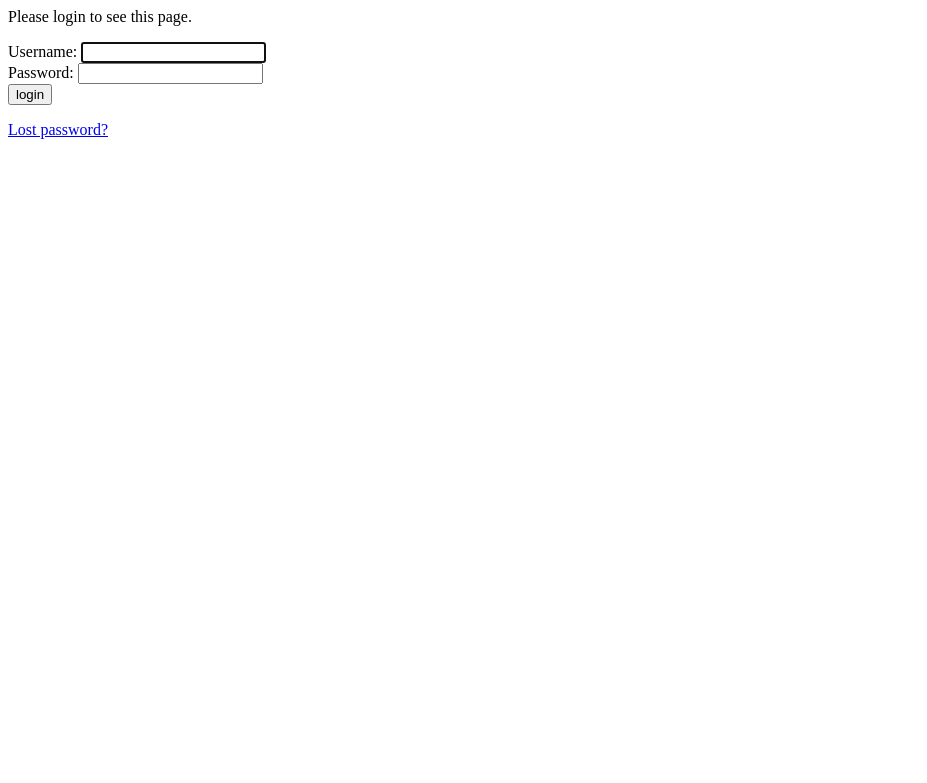
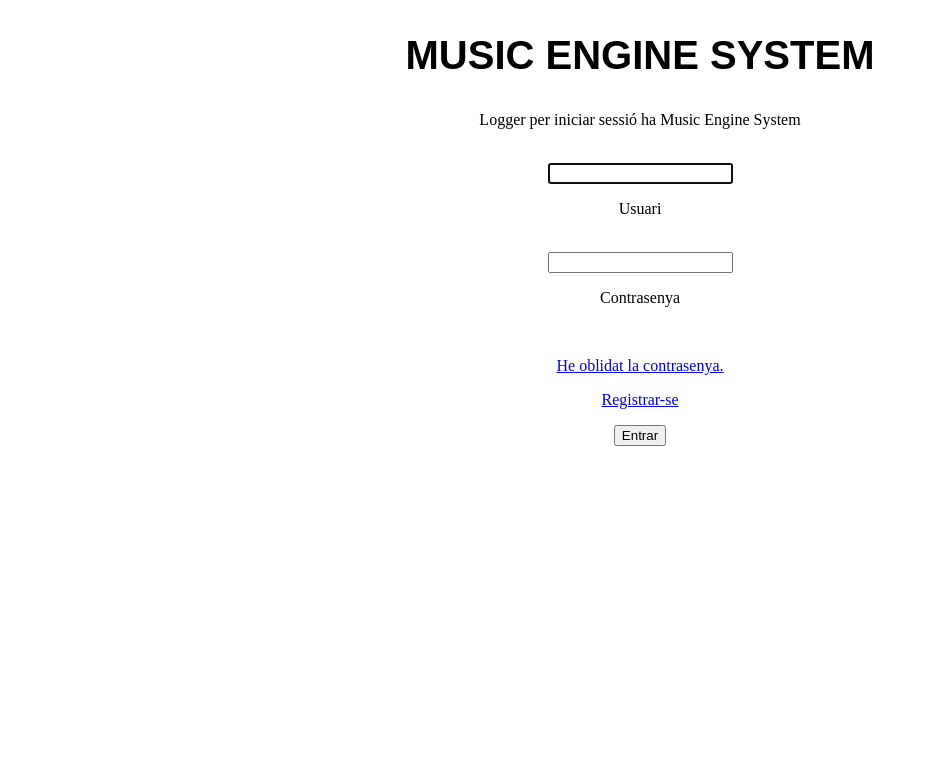
Before and after one commit to GEI-Software/Music-Engine, a Django app: page /accounts/login/?next=/create/material/ in a window 1280 px wide. Shown: the top 783 px of the page, without its empty margins (0-927 px from the left). Run offline with Django 4.2, Linux system fonts and the light colour scheme.

Commit message:
modificació login

```diff
--- /dev/null
+++ b/Django/Django_Music_Engine/static/css/login.css
@@ -0,0 +1,16 @@
+body {
+  background-color: white;
+}
+
+h2 {
+    text-align: center;
+    font-family: "Montserrat", sans-serif;
+    font-weight: 1400;
+    font-size: 40px;
+    color: black;
+    text-decoration: none;
+}
+
+.login-box {
+  text-align: center;
+}
--- a/Django/Django_Music_Engine/templates/registration/login.html
+++ b/Django/Django_Music_Engine/templates/registration/login.html
@@ -1,31 +1,61 @@
+{% load static %}
+<!DOCTYPE html>
+<html lang="en">
+<head>
+  <meta charset="utf-8">
+  <meta name="viewport" content="width=device-width, initial-scale=1">
+  <!---<title>AdminLTE 3 | Log in</title> --->
+  <link href="{% static 'css/login.css' %}" rel="stylesheet">
 
-{% block content %}
-{% if form.errors %}
-<p>Your username and password didn't match. Please try again.</p>
-{% endif %}
-{% if next %}
- {% if user.is_authenticated %}
- <p>Your account doesn't have access to this page. To proceed,
- please login with an account that has access.</p>
- {% else %}
- <p>Please login to see this page.</p>
- {% endif %}
-{% endif %}
-<form method="post" action="{% url 'login' %}">
-{% csrf_token %}
-<div>
- <td>{{ form.username.label_tag }}</td>
- <td>{{ form.username }}</td>
+</head>
+<body class="hold-transition login-page">
+<div class="login-box">
+  <div class="login-logo">
+
+    <div class="text-center">
+        <samp class="fas fa-book" height="90" alt="Logo music engine"></samp>
+    <h2>MUSIC ENGINE SYSTEM</h2>
+    </div>
+  <div>
+      <div class="login-box"><p class="login-box-msg">Logger per iniciar sessió ha Music Engine System</p></div>
+      <br/>
+      <form action="#" method="post">
+        {% csrf_token %}
+        <div>
+          <input type="text" name="username" autofocus="" autocapitalize="none" autocomplete="username" maxlength="150" required="" id="id_username">
+            <p>Usuari</p>
+          <div class="input-group-append">
+            <div class="input-group-text">
+                <samp class="fas fa-user"></samp>
+            </div>
+          </div>
+        </div>
+        <br/>
+        <div class="input-group mb-3">
+          <input type="password" name="password" autocomplete="current-password" required="" id="id_password">
+            <p>Contrasenya</p>
+          <div class="input-group-append">
+            <div class="input-group-text">
+                <samp class="fas fa-lock"></samp>
+            </div>
+          </div>
+        </div>
+        <br/>
+        <div class="row">
+          <div class="col-8">
+            <p class="mb-1">
+                <a href="{%  url 'password_reset' %}">He oblidat la contrasenya.</a>
+              </p>
+              <p class="mb-0">
+                <a href="{% url 'login' %}" class="text-center">Registrar-se</a>
+              </p>
+          </div>
+          <div class="col-4">
+            <button type="submit" class="btn btn-primary btn-block">Entrar</button>
+          </div>
+        </div>
+      </form>
+  </div>
 </div>
-<div>
- <td>{{ form.password.label_tag }}</td>
- <td>{{ form.password }}</td>
-</div>
-<div>
- <input type="submit" value="login" />
- <input type="hidden" name="next" value="{{ next }}" />
-</div>
-</form>
-{# Assumes you setup the password_reset view in your URLconf #}
-<p><a href="{% url 'password_reset' %}">Lost password?</a></p>
-{% endblock %}
+</body>
+</html>
```
Also changed, not shown: Django/Django_Music_Engine/templates/navbar.html (+7 -3 lines), Django/Django_Music_Engine/db.sqlite3.
